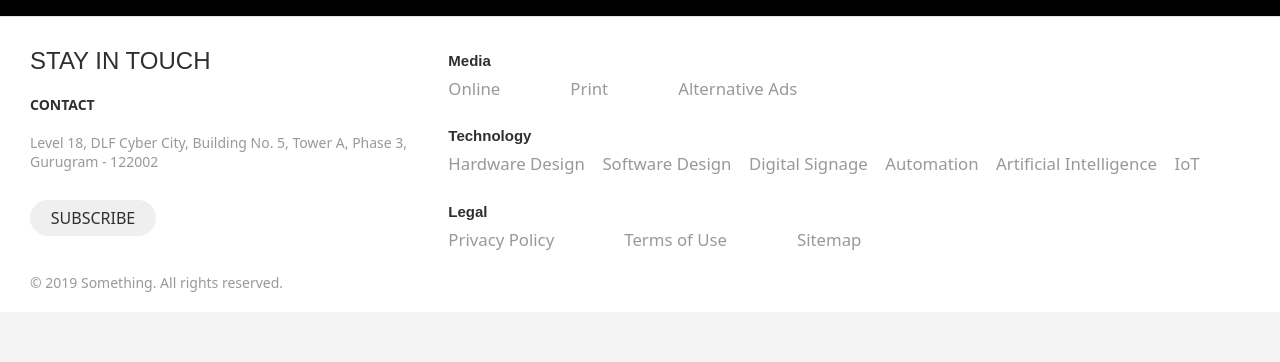
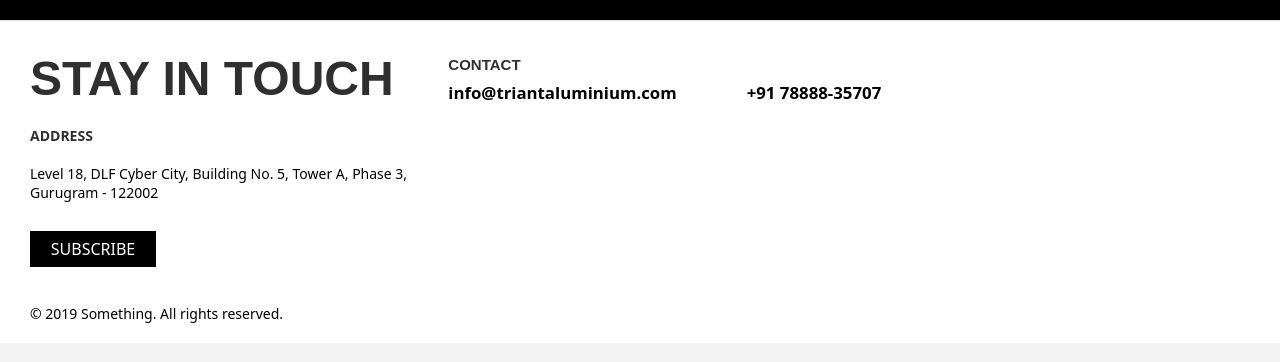
Before and after one commit to Sathvik902/triant, a React app: page / in a window 1280 px wide. Shown: the part 136-498 px from the top of the page. Built offline with nearby package versions, Linux system fonts and the light colour scheme.

Commit message:
Second commit

```diff
--- a/public/index.html
+++ b/public/index.html
@@ -11,6 +11,7 @@
     />
     <link rel="apple-touch-icon" href="%PUBLIC_URL%/logo192.png" />
     <link rel="manifest" href="%PUBLIC_URL%/manifest.json" />
+    <link href="//netdna.bootstrapcdn.com/font-awesome/3.2.1/css/font-awesome.css" rel="stylesheet">
     <!-- <link rel="stylesheet" href="https://cdn.jsdelivr.net/npm/bootstrap@3.3.7/dist/css/bootstrap.min.css" integrity="sha384-BVYiiSIFeK1dGmJRAkycuHAHRg32OmUcww7on3RYdg4Va+PmSTsz/K68vbdEjh4u" crossorigin="anonymous"> -->
     <title>Triant Aluminium &#8211; Windows || Doors || Facades</title>
   </head>
--- a/src/Footer/Footer.css
+++ b/src/Footer/Footer.css
@@ -2,6 +2,7 @@
 
 *, *:before, *:after {
     box-sizing: border-box;
+    overflow-x: hidden;
   }
 
   html {
@@ -39,9 +40,10 @@
 
   .footer__logo {
     font-family: sans-serif;
-    font-weight: 400;
+    font-weight: 600;
     padding-bottom: 20px;
-    font-size: 1.5rem;
+    font-size: 3rem;
+
   }
 
   .footer__addr h2 {
@@ -58,7 +60,7 @@
 
   .footer address {
     font-style: normal;
-    color: #999;
+    color: black;
   }
 
   .footer__btn {
@@ -67,14 +69,22 @@
     justify-content: center;
     height: 36px;
     max-width: max-content;
-    background-color: rgb(33, 33, 33, 0.07);
-    border-radius: 100px;
-    color: #2f2f2f;
+    background-color: black;
+    color: white;
     line-height: 0;
     margin: 0.6em 0;
     font-size: 1rem;
     padding: 0 1.3em;
-  }
+    -webkit-border-radius:;
+    -moz-border-radius:;
+    -ms-border-radius:;
+    -o-border-radius:;
+}
+
+.footer__btn:hover{
+  background-color: yellow;
+  color: black;
+}
 
   .footer ul {
     list-style: none;
@@ -100,7 +110,11 @@
   }
 
   .nav__ul a {
-    color: #999;
+    color: black;
+    font-weight:600;
+
+
+
   }
 
   .nav__ul--extra {
@@ -111,7 +125,7 @@
   .legal {
     display: flex;
     flex-wrap: wrap;
-    color: #999;
+    color:black;
   }
 
   .legal__links {
@@ -120,8 +134,10 @@
   }
 
   .heart {
-    color: #2f2f2f;
+    color: black;
   }
+
+
 
   @media screen and (min-width: 24.375em) {
     .legal .legal__links {
--- a/src/Footer/Footer.js
+++ b/src/Footer/Footer.js
@@ -1,6 +1,12 @@
-import React from 'react'
+
 import './Footer.css'
 import Image from '../Images/cropped-Triant-Logo-1.png';
+
+import React, { Component } from 'react';
+
+
+
+
 
 function Footer() {
   return (
@@ -9,7 +15,7 @@
   <div className="footer__addr">
     <h1 className="footer__logo">STAY IN TOUCH</h1>
 
-    <h4>CONTACT</h4><br/>
+    <h4>ADDRESS</h4><br/>
 
     <address>
     Level 18, DLF Cyber City, Building No. 5, Tower A, Phase 3, Gurugram - 122002
@@ -21,70 +27,20 @@
 
   <ul className="footer__nav">
     <li className="nav__item">
-      <h2 className="nav__title">Media</h2>
+      <h2 className="nav__title">CONTACT</h2>
 
       <ul className="nav__ul">
         <li>
-          <a href="/">Online</a>
+          <a href="/">info@triantaluminium.com</a>
         </li>
 
         <li>
-          <a href="/">Print</a>
-        </li>
-
-        <li>
-          <a href="/">Alternative Ads</a>
+          <a href="/">+91 78888-35707</a>
         </li>
       </ul>
     </li>
 
-    <li className="nav__item nav__item--extra">
-      <h2 className="nav__title">Technology</h2>
 
-      <ul className="nav__ul nav__ul--extra">
-        <li>
-          <a href="/">Hardware Design</a>
-        </li>
-
-        <li>
-          <a href="/">Software Design</a>
-        </li>
-
-        <li>
-          <a href="/">Digital Signage</a>
-        </li>
-
-        <li>
-          <a href="/">Automation</a>
-        </li>
-
-        <li>
-          <a href="/">Artificial Intelligence</a>
-        </li>
-
-        <li>
-          <a href="/">IoT</a>
-        </li>
-      </ul>
-    </li>
-
-    <li className="nav__item">
-      <h2 className="nav__title">Legal</h2>
-
-      <ul className="nav__ul">
-        <li>
-          <a href="/">Privacy Policy</a>
-        </li>
-
-        <li>
-          <a href="/">Terms of Use</a>
-        </li>
-
-        <li>
-          <a href="/">Sitemap</a>
-        </li>
-      </ul>
-    </li>
   </ul>
 
   <div className="legal">
--- a/src/Header/Header.css
+++ b/src/Header/Header.css
@@ -12,7 +12,7 @@
 }
 
 
-a:hover{
+#heading:hover{
   color: yellow;
 
 }
@@ -105,6 +105,7 @@
 
   .NavItems ul{
     position:relative;
+    display: flex;
     flex-direction: column;
     width: 100%;
     margin-left:0;
@@ -112,11 +113,15 @@
 
   }
 
+  .NavItems li {
+    text-align: center;
+
+  }
+
   .NavItems li a{
-    text-align: left;
-    padding: 10px;
-    margin-left: 0;
+    padding:0.5rem 1rem;
   }
+
   .NavItems.active{
     display: flex;
   }
--- a/src/Header/Header.js
+++ b/src/Header/Header.js
@@ -1,9 +1,11 @@
 import React from 'react'
 import './Header.css'
+
 import Image from '../Images/WHITE-RGB-TRIANT-LOGO-1.jpg'
 
 
 function Header() {
+
   return (
     <div className="container">
         {/* <div className = 'Logo'>
@@ -18,6 +20,7 @@
     <div className="navbar-nav ml-auto"margin-top='0px'>
     <div className = 'NavContents'>
             <img src={Image} alt='Logo'id='Logo'/>
+
             <a className='toggle-button'href='/'>
                     <span className='bar'></span>
                     <span className='bar'></span>
@@ -25,10 +28,10 @@
                 </a>
             <div className='NavItems'>
                 <ul>
-                    <li><a className="nav-link" href="/">HOME </a></li>
-                    <li><a className="nav-link" href="/">PRODUCTS </a></li>
-                    <li><a className="nav-link" href="/">ABOUT </a></li>
-                    <li><a className="nav-link" href="/">CONTACT </a></li>
+                    <li><a className="nav-link active "id='heading' href="/">HOME </a></li>
+                    <li><a className="nav-link" href="/"id='heading'>PRODUCTS </a></li>
+                    <li><a className="nav-link" href="/"id='heading'>ABOUT </a></li>
+                    <li><a className="nav-link" href="/"id='heading'>CONTACT </a></li>
                 </ul>
             </div>
     </div>
--- /dev/null
+++ b/src/Header/click.js
@@ -0,0 +1,6 @@
+const togglebutton = document.getElementsByClassName('toggle-button')[0];
+const navbarLinks = document.getElementsByClassName('NavItems')[0];
+
+togglebutton.addEventListener('click',()=>{
+    navbarLinks.classList.toggle('active')
+})
```
Also changed, not shown: package.json (+7 -1 lines), 1 other file.
